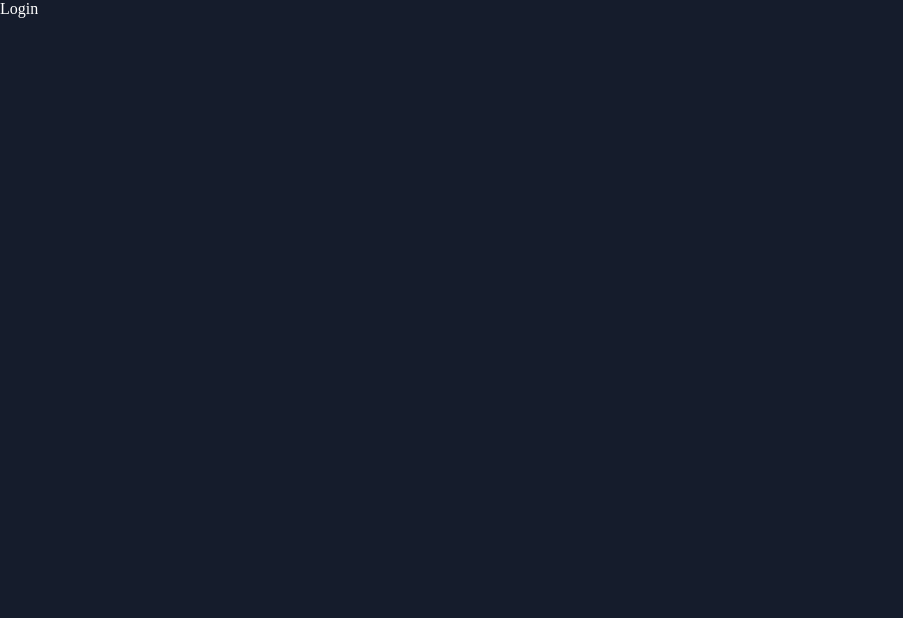
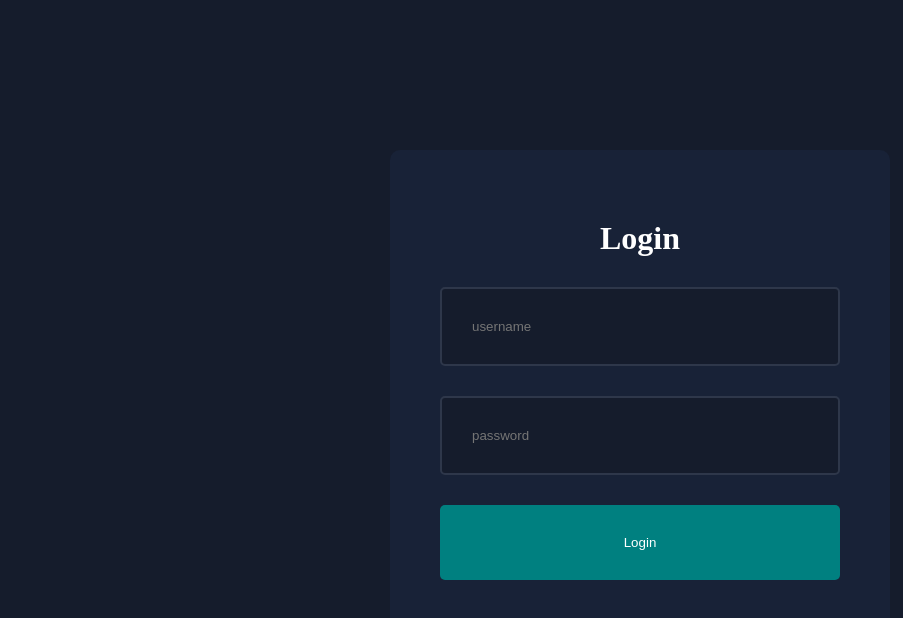
Before and after one commit to MohammadAhmad27/NextDash-Next, a Next.js app: page /login in a window 1280 px wide. Shown: the top 618 px of the page, without its empty margins (0-903 px from the left). Built offline with nearby package versions, Linux system fonts and the light colour scheme.

Commit message:
Added <LoginForm />, Setup MongoDB and updated <AddSingleProduct />

```diff
--- a/app/login/page.jsx
+++ b/app/login/page.jsx
@@ -1,7 +1,11 @@
 import React from 'react'
+import styles from '../ui/login/login.module.css'
+import LoginForm from '../ui/login/loginform/LoginForm'
 
 export default function Login() {
   return (
-    <div>Login</div>
+    <div className={styles.container}>
+      <LoginForm />
+    </div>
   )
 }
--- a/app/ui/dashboard/products/singleproduct/singleproduct.module.css
+++ b/app/ui/dashboard/products/singleproduct/singleproduct.module.css
@@ -1,61 +1,62 @@
-.container{
-    background-color: var(--bgSoft);
-    padding: 20px;
-    border-radius: 10px;
-    margin-top: 20px;
-  }
+.container {
+  display: flex;
+  gap: 50px;
+  margin-top: 20px;
+}
 
-  .top{
-    display: flex;
-    align-items: center;
-    justify-content: space-between;
-  }
+.infoContainer {
+  flex: 1;
+  background-color: var(--bgSoft);
+  padding: 20px;
+  border-radius: 10px;
+  font-weight: bold;
+  color: var(--textSoft);
+  height: max-content;
+}
 
-  .addButton{
-    padding: 10px;
-    background-color: #5d57c9;
-    color: var(--text);
-    border: none;
-    border-radius: 5px;
-    cursor: pointer;
-  }
+.imgContainer {
+  width: 100%;
+  height: 300px;
+  position: relative;
+  border-radius: 10px;
+  overflow: hidden;
+  margin-bottom: 20px;
+}
 
-  .table{
-    width: 100%;
-  }
+.formContainer {
+  flex: 3;
+  background-color: var(--bgSoft);
+  padding: 20px;
+  border-radius: 10px;
+}
 
-  .table td{
-    padding: 10px;
-  }
+.form {
+  display: flex;
+  flex-direction: column;
+}
 
-  .product{
-    display: flex;
-    align-items: center;
-    gap: 10px;
-  }
+.form input,
+.form textarea,
+.form select {
+  padding: 20px;
+  border: 2px solid #2e374a;
+  border-radius: 5px;
+  background-color: var(--bg);
+  color: var(--text);
+  margin: 10px 0px;
+}
 
-  .productImage{
-    border-radius: 50%;
-    object-fit: cover;
-  }
+.form label {
+  font-size: 12px;
+}
 
-  .buttons{
-    display: flex;
-    gap: 10px;
-  }
-
-  .button{
-    padding: 5px 10px;
-    border-radius: 5px;
-    color: var(--text);
-    border: none;
-    cursor: pointer;
-  }
-
-  .view{
-    background-color: teal;
-  }
-
-  .delete{
-    background-color: crimson;
-  }
+.form button {
+  width: 100%;
+  padding: 20px;
+  background-color: teal;
+  color: var(--text);
+  border: none;
+  border-radius: 5px;
+  cursor: pointer;
+  margin-top: 20px;
+}
--- /dev/null
+++ b/app/ui/login/login.module.css
@@ -0,0 +1,7 @@
+.container {
+    width: 100%;
+    height: 100vh;
+    display: flex;
+    align-items: center;
+    justify-content: center;
+  }
--- /dev/null
+++ b/app/ui/login/loginform/LoginForm.jsx
@@ -0,0 +1,13 @@
+import React from 'react'
+import styles from './loginform.module.css'
+
+export default function LoginForm() {
+    return (
+        <form className={styles.form}>
+            <h1>Login</h1>
+            <input type="text" placeholder="username" name="username" />
+            <input type="password" placeholder="password" name="password" />
+            <button>Login</button>
+        </form>
+    )
+}
--- /dev/null
+++ b/app/ui/login/loginform/loginform.module.css
@@ -0,0 +1,31 @@
+.form {
+  background-color: var(--bgSoft);
+  padding: 50px;
+  border-radius: 10px;
+  width: 500px;
+  height: 500px;
+  display: flex;
+  flex-direction: column;
+  align-items: center;
+  justify-content: center;
+  gap: 30px;
+}
+
+.form input {
+  width: 100%;
+  padding: 30px;
+  border: 2px solid #2e374a;
+  border-radius: 5px;
+  background-color: var(--bg);
+  color: var(--text);
+}
+
+.form button {
+  width: 100%;
+  padding: 30px;
+  background-color: teal;
+  color: var(--text);
+  border: none;
+  cursor: pointer;
+  border-radius: 5px;
+}
--- a/package.json
+++ b/package.json
@@ -9,9 +9,10 @@
     "lint": "next lint"
   },
   "dependencies": {
+    "mongoose": "^8.8.4",
     "next": "15.0.3",
-    "react": "19.0.0-rc-66855b96-20241106",
-    "react-dom": "19.0.0-rc-66855b96-20241106",
+    "react": "18",
+    "react-dom": "18",
     "react-icons": "^5.4.0",
     "recharts": "^2.14.1"
   },
```
Also changed, not shown: app/dashboard/products/[id]/page.jsx (+42 -2 lines), app/dashboard/users/page.jsx (+13 -6 lines), app/lib/data.js (added, +13 -0 lines), app/lib/model.js (added, +77 -0 lines), app/lib/utils.js (added, +15 -0 lines), 1 other file (tests, documents, lock files or other folders).
